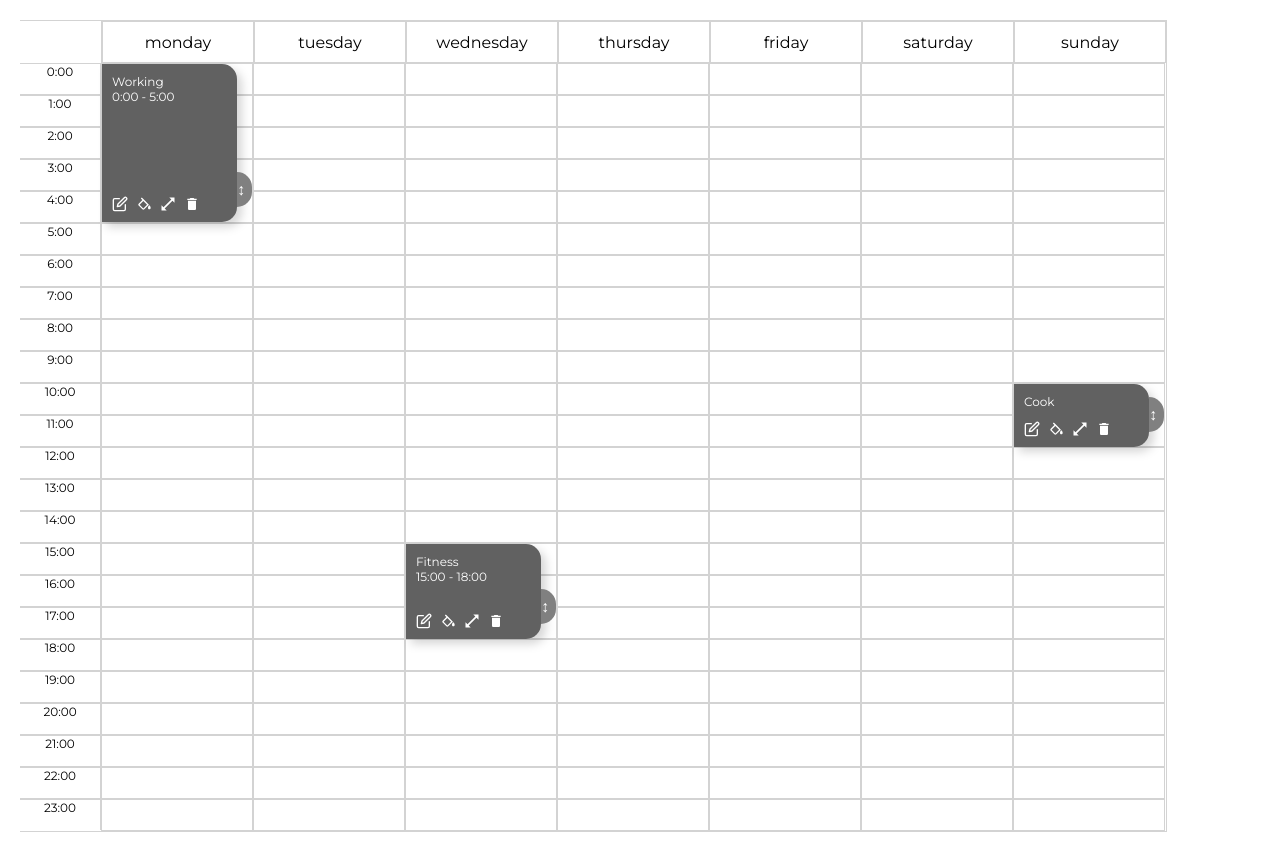
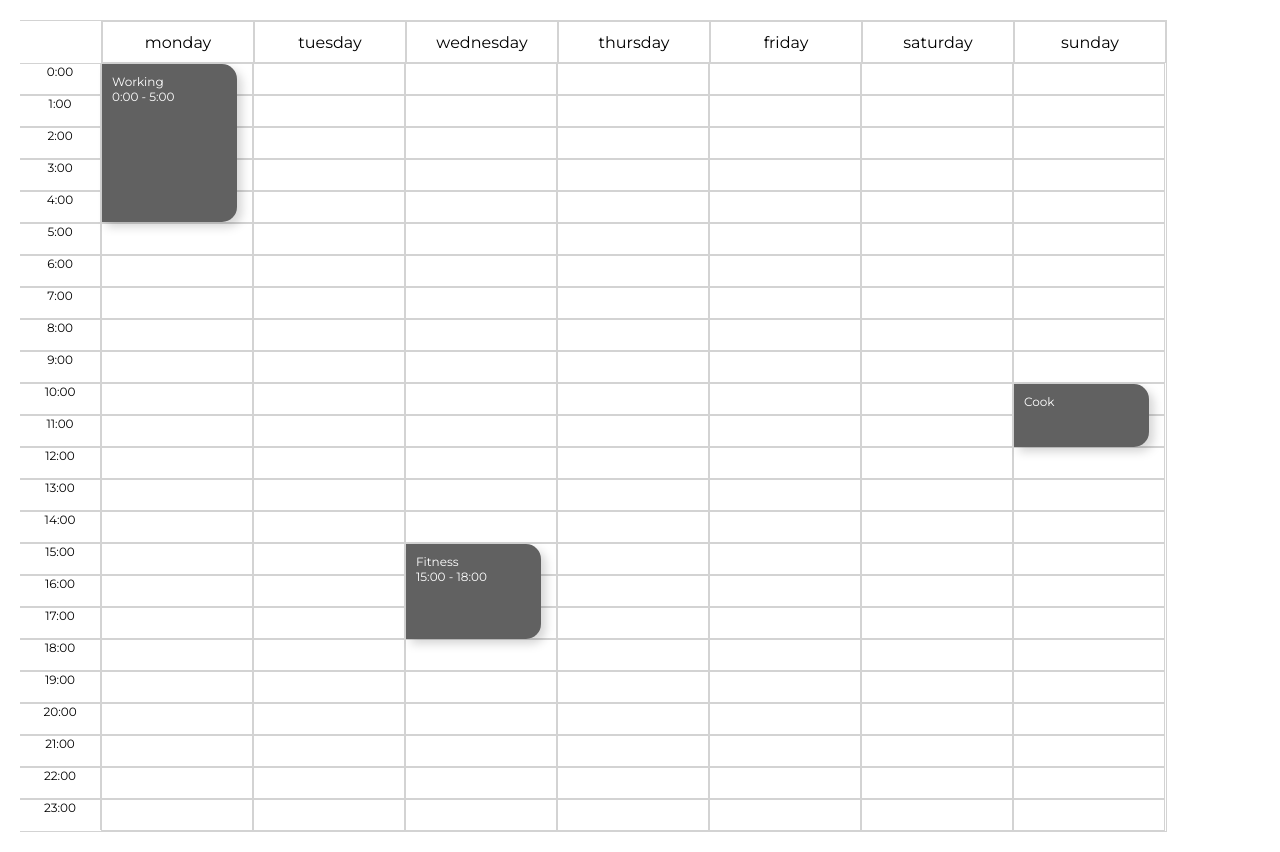
Before and after one commit to bulnez/more, a React (Create React App) app: page / in a window 1280 px wide. Built offline with nearby package versions, Linux system fonts and the light colour scheme.

Commit message:
MORE-008 [add] clone block functionality

```diff
--- a/package.json
+++ b/package.json
@@ -1,6 +1,6 @@
 {
   "name": "more",
-  "version": "0.6.0",
+  "version": "0.7.0",
   "private": true,
   "dependencies": {
     "@testing-library/jest-dom": "^5.16.4",
--- a/src/components/Block/Block.jsx
+++ b/src/components/Block/Block.jsx
@@ -7,6 +7,7 @@ const Block = ({
   name,
   id,
   color,
+  day,
   from,
   to,
   duration,
@@ -14,8 +15,10 @@ const Block = ({
   deleteHandler,
   editBlockDetails,
   editMultipleDetails,
+  setBlockClone,
+  blockClone,
 }) => {
-  const [iconsActive, setIconsActive] = useState(true);
+  const [iconsActive, setIconsActive] = useState(false);
   const [editName, setEditName] = useState(false);
   const [newName, setNewName] = useState(name);
   const [colorPicker, setColorPicker] = useState(false);
@@ -63,6 +66,23 @@ const Block = ({
       editNameClose();
     }
   };
+  console.log(blockClone);
+  const onDragBlock = (e) => {
+    setIconsActive(true);
+    let tempDay = getDay(e.clientX, e.clientY);
+    let tempHour = getHour(e.clientX, e.clientY);
+    console.log(tempDay, tempHour);
+    tempDay && setNewDay(parseInt(tempDay) + 1);
+    tempHour && setNewFrom(tempHour);
+    const newTo = parseInt(newFrom) + duration;
+    const nday = parseInt(tempDay) + 1;
+    setBlockClone({
+      ...blockClone,
+      day: nday,
+      from: parseInt(tempHour),
+      to: newTo,
+    });
+  };
 
   useEffect(() => {
     newHour && editBlockDetails(id, "to", parseInt(newHour));
@@ -94,24 +114,20 @@ const Block = ({
         onDragStart={() => {
           setIconsActive(true);
           setDragging(true);
+          setBlockClone({ active: true, day, from, to });
         }}
-        onDrag={(e) => {
-          setIconsActive(true);
-          let day = getDay(e.clientX, e.clientY);
-          let hour = getHour(e.clientX, e.clientY);
-          day && setNewDay(parseInt(day) + 1);
-          hour && setNewFrom(hour);
-        }}
+        onDrag={onDragBlock}
         onDragEnd={() => {
-          const newDuration = parseInt(newFrom) + duration;
+          const newTo = parseInt(newFrom) + duration;
           editMultipleDetails(
             id,
             ["day", "from", "to"],
-            [parseInt(newDay), parseInt(newFrom), newDuration]
+            [parseInt(newDay), parseInt(newFrom), newTo]
           );
           setNewDay(0);
           setNewFrom(0);
           setDragging(false);
+          setBlockClone({ ...blockClone, active: false });
         }}
       >
         {editName ? (
--- a/src/components/Calendar/Calendar.jsx
+++ b/src/components/Calendar/Calendar.jsx
@@ -16,6 +16,12 @@ const Calendar = () => {
   const [currentPosition, setCurrentPosition] = useState({
     day: 0,
     hr: 0,
+  });
+  const [blockClone, setBlockClone] = useState({
+    active: false,
+    day: 0,
+    from: 0,
+    to: 0,
   });
 
   const handleTemporaryBlockDown = (day, hr) => {
@@ -139,6 +145,7 @@ const Calendar = () => {
                               isTemporary={block.isTemporary}
                               name={block.name}
                               color={block.color}
+                              day={block.day}
                               from={block.from}
                               to={block.to}
                               duration={block.to - block.from}
@@ -146,6 +153,8 @@ const Calendar = () => {
                               editBlockDetails={editBlockDetails}
                               editMultipleDetails={editMultipleDetails}
                               currentPosition={currentPosition}
+                              blockClone={blockClone}
+                              setBlockClone={setBlockClone}
                             />
                           </>
                         )
@@ -157,6 +166,16 @@ const Calendar = () => {
                           isTemporary={tempBlock.isTemporary}
                           name="temporary"
                           duration={tempBlock.to - tempBlock.from}
+                        />
+                      )}
+                    {/* CLONE BLOCK */}
+                    {blockClone.active &&
+                      blockClone.day === dayIndex + 1 &&
+                      blockClone.from === hoursIndex && (
+                        <Block
+                          isTemporary={blockClone.active}
+                          name="temporary"
+                          duration={blockClone.to - blockClone.from}
                         />
                       )}
                   </div>
```
Also changed, not shown: CHANGELOG.txt.
